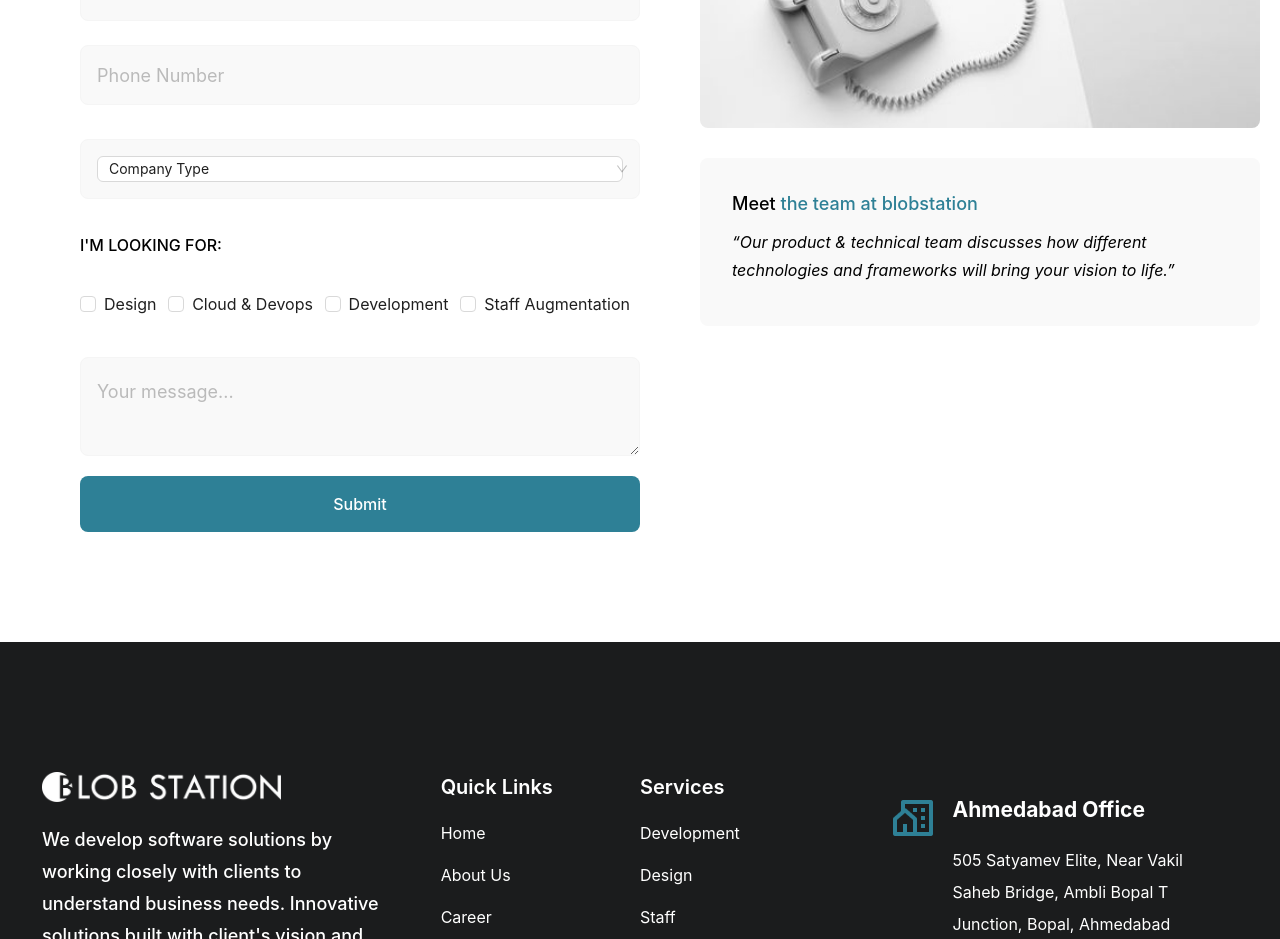
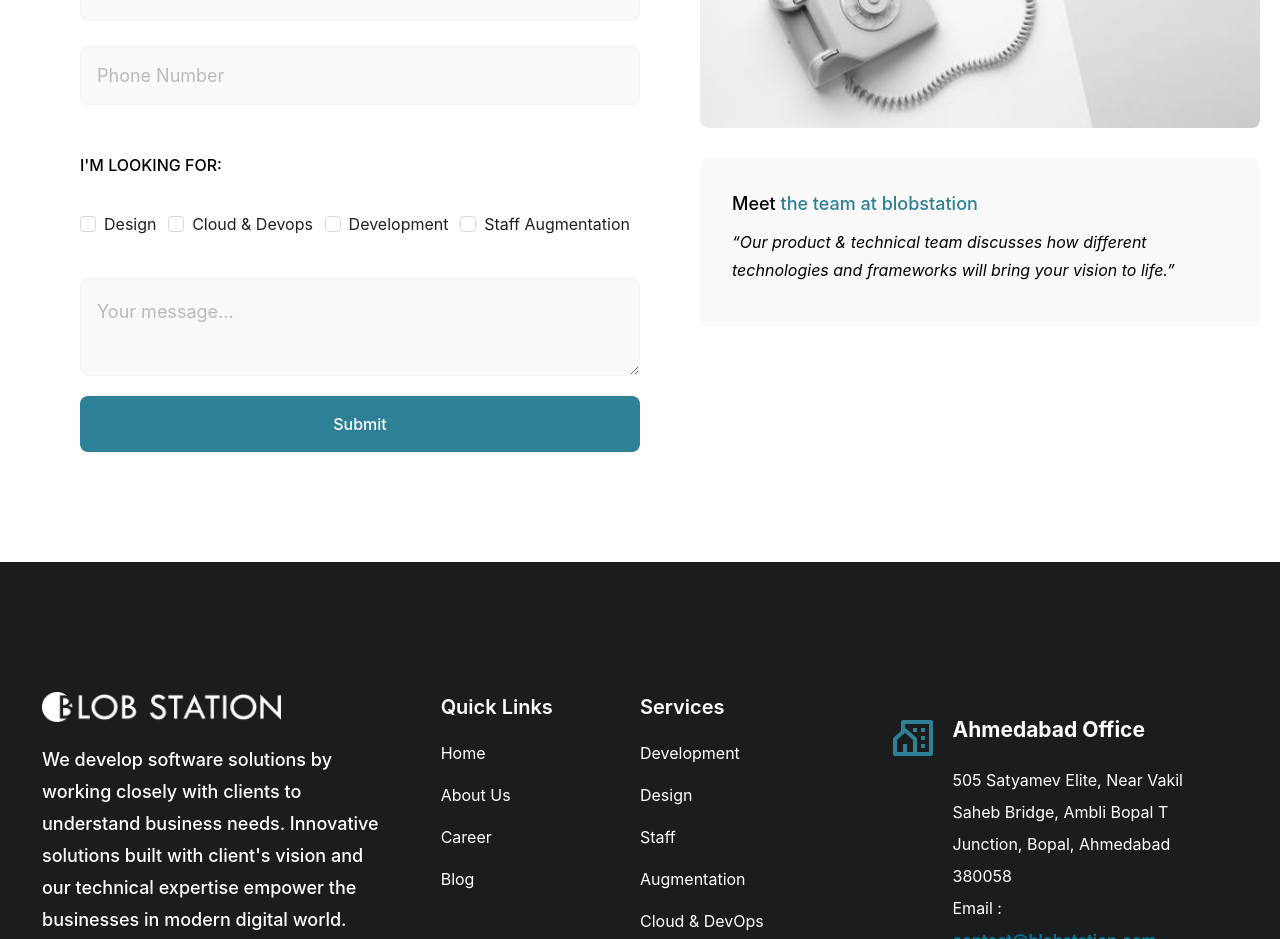
Before and after one commit to rinku455/blobstation-nextjs, a Next.js app: page / in a window 1280 px wide. Shown: the part 8320-9259 px from the top of the page. Built offline with nearby package versions, Linux system fonts and the light colour scheme.

Commit message:
yarn error

```diff
--- a/app/contacts/page.tsx
+++ b/app/contacts/page.tsx
@@ -40,16 +40,16 @@ const Form = () => {
               <Input className={styles.form} placeholder="Email address" />
               <Input className={styles.form} placeholder="Phone Number" />
 
-              <Select  className={styles.select} defaultValue="Company Type">
+              {/* <Select  className={styles.select} defaultValue="Company Type">
                 <option   value="Company">Company Type</option>
                 <option value="Startup">Startup</option>
                 <option value="SEM">SEM</option>
                 <option value="Enterprise">Enterprise</option>
-              </Select>
+              </Select> */}
 
               <h3 className={styles.form_box_h3}>I'M LOOKING FOR:</h3>
               <ul>
-                <li>
+                  <li>
                   <Checkbox className={styles.check}>Design</Checkbox>
                 </li>
                 <li>
--- a/package.json
+++ b/package.json
@@ -1,6 +1,7 @@
 {
   "name": "my-app",
   "version": "0.1.0",
+  "license": "UNLICENSED",
   "private": true,
   "scripts": {
     "dev": "next dev",
@@ -10,7 +11,6 @@
   },
   "dependencies": {
     "@ant-design/icons": "^5.2.6",
-    "@next/font": "^14.0.4",
     "antd": "^5.11.5",
     "bootstrap-icons": "^1.11.2",
     "jquery": "^3.7.1",
@@ -28,6 +28,7 @@
     "eslint": "^8",
     "eslint-config-next": "14.0.3",
     "postcss": "^8",
-    "tailwindcss": "^3.3.0"
+    "tailwindcss": "^3.3.0",
+    "typescript": "5.3.3"
   }
 }
```
Also changed, not shown: 2 other files (tests, documents, lock files or other folders).
